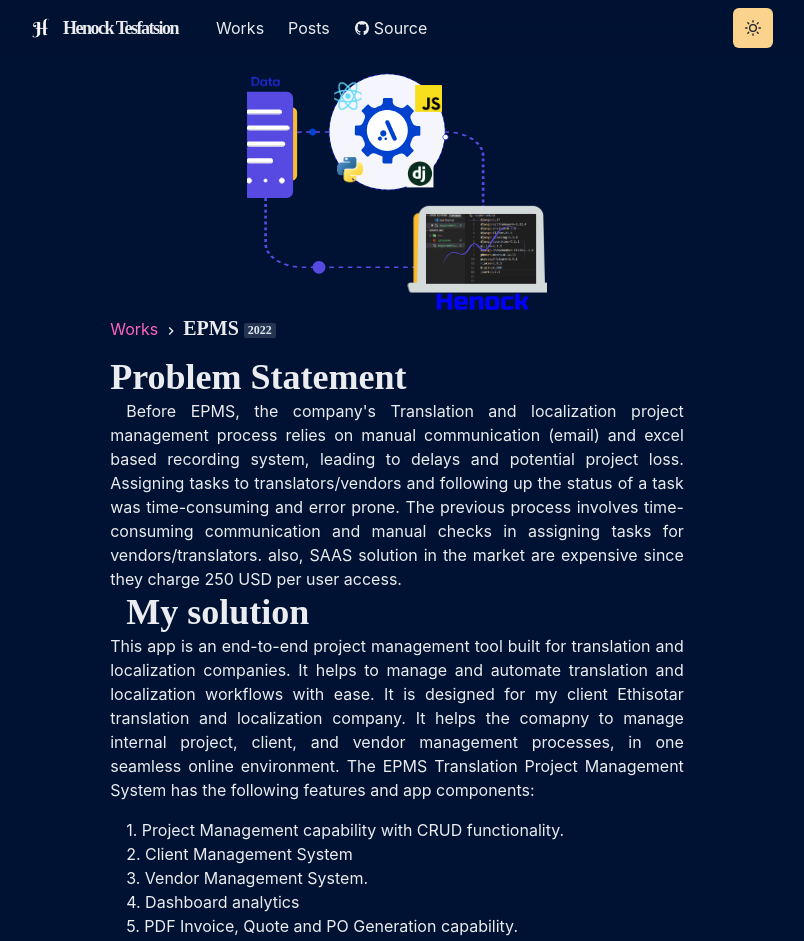
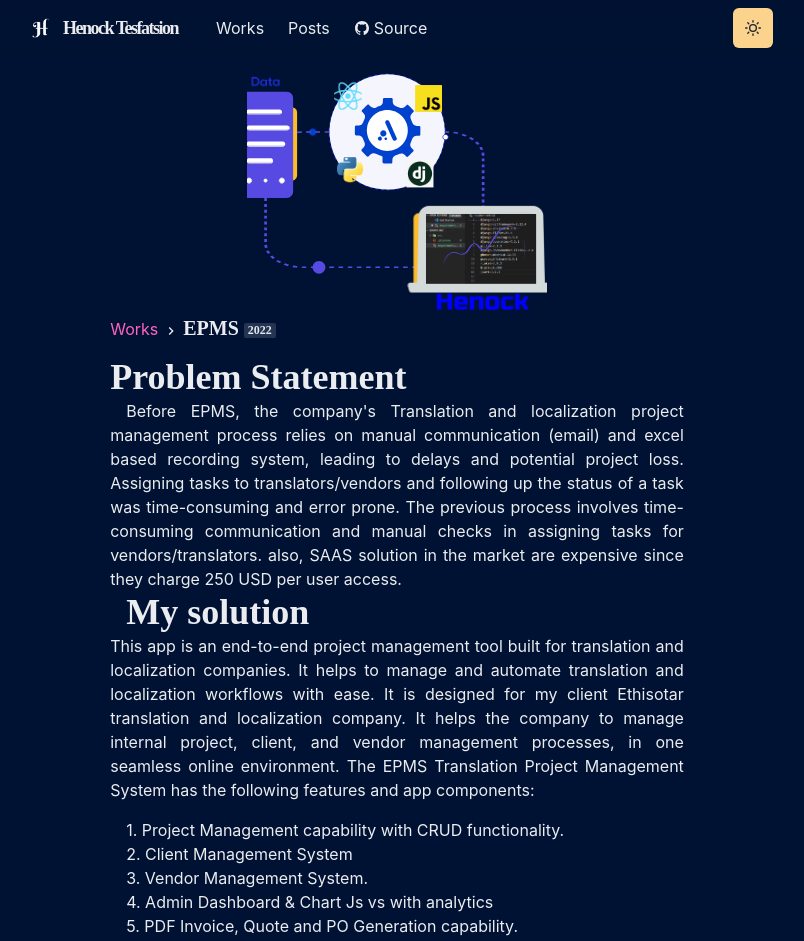
Before and after one commit to Henoker/HenokerWebsite, a Next.js app: page /works/epms in a window 1280 px wide. Shown: the top 941 px of the page, without its empty margins (243-1047 px from the left). Built offline with nearby package versions, Linux system fonts and the light colour scheme.

Commit message:
feat: fix typo error

```diff
--- a/pages/works/epms.js
+++ b/pages/works/epms.js
@@ -29,7 +29,7 @@ const Work = () => {
           This app is an end-to-end project management tool built for translation
           and localization companies. It helps to manage and automate translation and
           localization workflows with ease. It is designed for my client Ethisotar
-          translation and localization company. It helps the comapny to manage
+          translation and localization company. It helps the company to manage
           internal project, client, and vendor management processes, in one seamless
           online environment. The EPMS Translation Project Management System has
           the following features and app components:
@@ -40,7 +40,7 @@ const Work = () => {
           </ListItem>
           <ListItem>2. Client Management System</ListItem>
           <ListItem>3. Vendor Management System.</ListItem>
-          <ListItem>4. Dashboard analytics</ListItem>
+          <ListItem>4. Admin Dashboard & Chart Js vs with analytics</ListItem>
           <ListItem>
             5. PDF Invoice, Quote and PO Generation capability.
           </ListItem>
```
